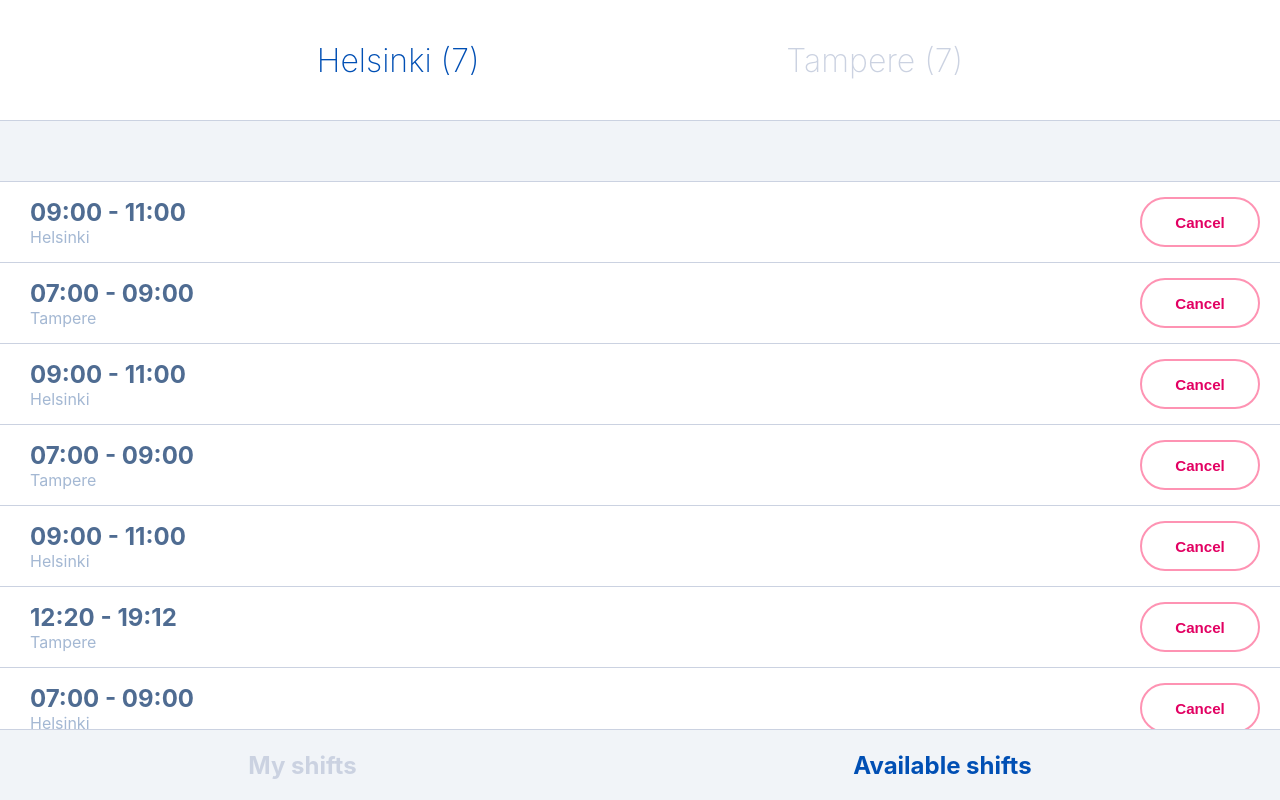
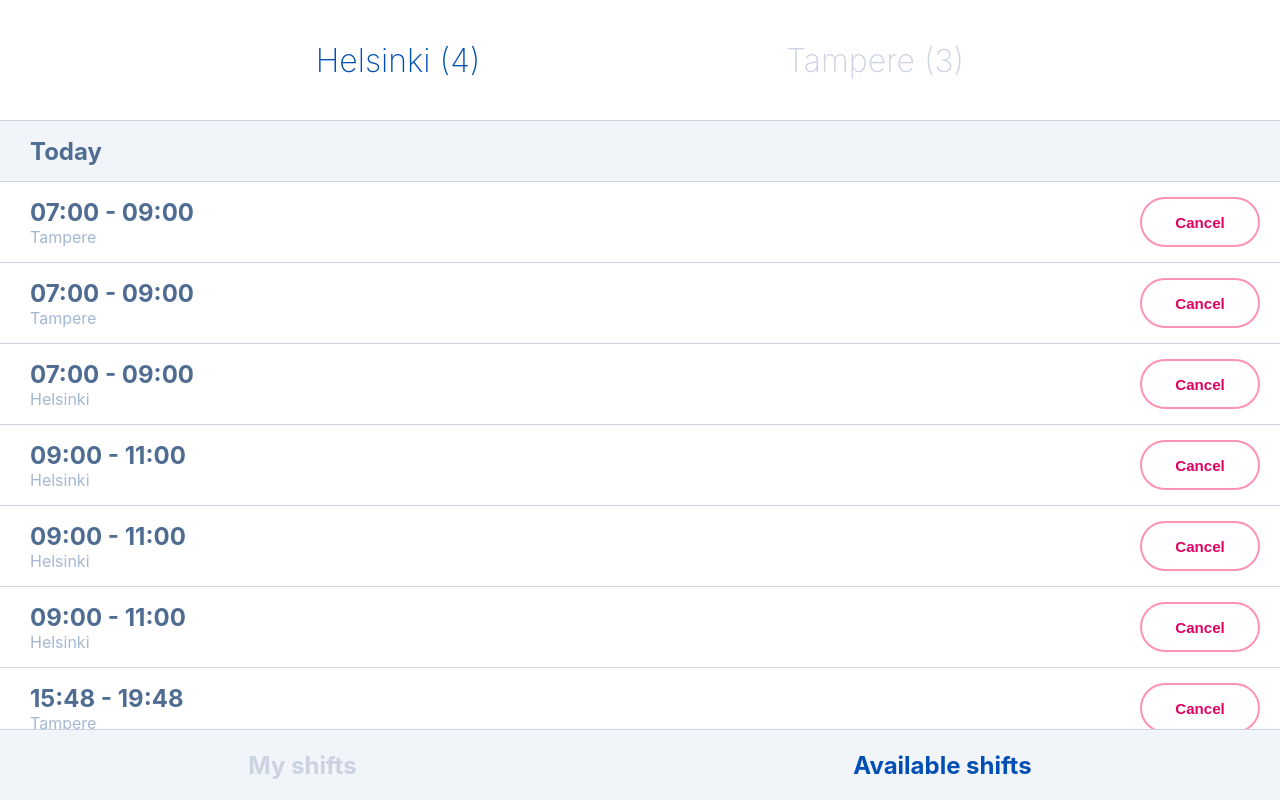
Before and after one commit to kaechesbord/tasks-app, a React (Create React App) app: page /available-shifts in a window 1280 px wide. Shown: the top 800 px of the page. Built offline with nearby package versions, Linux system fonts and the light colour scheme.

Commit message:
more added

```diff
--- a/src/App.js
+++ b/src/App.js
@@ -35,7 +35,6 @@ const App = () => {
     <div className="app-container">
       <div className="content-container">
         {mockData.map((data, index) => (
-
           <div key={index}>
             <Header date={data.date} shifts={shifts} time={data.time} showElement={show} />
             <Tab date={data.date} started={false} />
--- a/src/components/Filter.js
+++ b/src/components/Filter.js
@@ -1,25 +1,26 @@
-import React, {  useState } from "react";
-import { Link } from "react-router-dom";
-import './Filter.css'
-import { mockDataTime } from "./Tab";
+import React, { useState } from "react";
+import "./Filter.css";
 
-const Filter = ({ locations }) => {
+const Filter = ({ locations, onSelectLocation }) => {
   const uniqueLocations = Array.from(new Set(locations.map((obj) => obj.area)));
   const [activeLink, setActiveLink] = useState(uniqueLocations[0]);
 
-  const checkLocation = (location) => {
+  const handleLinkClick = (location) => {
     setActiveLink(location);
-  }
+    onSelectLocation(location);
+  };
 
   return (
     <div className="contain">
       <div className="places">
         {uniqueLocations.map((location, index) => (
-          <Link to={location} key={index} style={{ textDecoration: 'none' }}>
-            <h1 className={activeLink === location ? "activeLink" : "inactive"} onClick={() => checkLocation(location)}>
-              {`${location} (${mockDataTime.length})`}
-            </h1>
-          </Link>
+          <h1
+            key={index}
+            className={activeLink === location ? "activeLink" : "inactive"}
+            onClick={() => handleLinkClick(location)}
+          >
+            {`${location} (${locations.filter((item) => item.area === location).length})`}
+          </h1>
         ))}
       </div>
     </div>
--- a/src/components/Footer.css
+++ b/src/components/Footer.css
@@ -14,15 +14,14 @@
     text-decoration: none;
   }
 
-  .activeLink,
-  .Link {
+  .activeLink1{
     color: #004FB4;
     text-decoration: none;
-    font-weight: 200;
+    font-weight: 100 !important;
   }
 
-  .inactive{
+  .inactive1{
     color: #CBD2E1;
     text-decoration: none;
-    font-weight:200;
+    font-weight:200 !important;
   }
--- a/src/components/SecondScreen.js
+++ b/src/components/SecondScreen.js
@@ -1,16 +1,35 @@
-import React from "react";
-import Footer from "./Footer";
+import React, { useState } from "react";
 import Filter from "./Filter";
 import Header from "./Header";
+import TabContainer from "./Tab";
+import Footer from "./Footer";
 import { mockDataTime } from "./Tab";
-import Tab from "./Tab";
+import { mockData } from "../App";
 
 const SecondScreen = () => {
+  const [selectedLocation, setSelectedLocation] = useState(null);
+
+  const handleSelectLocation = (location) => {
+    setSelectedLocation(location);
+  };
+
+  const filteredTabs = mockDataTime.filter((tab) => tab.area === selectedLocation);
+
+
   return (
     <div>
-      <Filter locations={mockDataTime}/>
-      <Header />
-      <Tab />
+      <Filter
+        locations={mockDataTime}
+        onSelectLocation={handleSelectLocation}
+      />
+      {mockData.map((item, index) => {
+        return (
+          <div key={index}>
+            <Header date={item.date} />
+            <TabContainer location={filteredTabs} />
+          </div>
+        );
+      })}
       <Footer />
     </div>
   );
--- a/src/components/Tab.js
+++ b/src/components/Tab.js
@@ -45,8 +45,8 @@ export const mockDataTime = [
     id: "43738cf0-791b-4765-b7a4-491fd49ccf36",
     booked: true,
     area: "Tampere",
-    startTime: 1686054052000,
-    endTime: 1686078752000
+    startTime:  1686239322000,
+    endTime:  1686253722000,
   },
   {
     id: "c9d791c0-2a1d-4f20-8e4b-4e5f56f7b0e0",
@@ -54,7 +54,7 @@ export const mockDataTime = [
     area: "Helsinki",
     startTime: 1523602800000,
     endTime: 1523610000000,
-  }
+  },
 ];
 export function calculateTimeDuration() {
   let totalDuration = 0;
@@ -63,39 +63,30 @@ export function calculateTimeDuration() {
     const duration = item.endTime - item.startTime;
     totalDuration += duration;
   });
+
   return Math.round((totalDuration / 3600000) * 10) / 10;
 }
 
-const Tab = ({ startTime, endTime, location }) => {
+export const Tab = ({ id, startTime, endTime, location, onTabCancel }) => {
   const [isStarted, setStarted] = useState(false);
 
+  const calculateDateMatching = (shiftStart, shiftEnd) => {
+    const myDate = new Date().getTime();
+    const currentlyInShift = myDate - shiftStart > 0 && myDate - shiftEnd < 0;
+    currentlyInShift ? setStarted(true) : setStarted(false);
+  };
   const formattedStartTime = DateTime.fromMillis(startTime).toFormat("HH:mm");
   const formattedEndTime = DateTime.fromMillis(endTime).toFormat("HH:mm");
-  let currentTime = Date.now()
+
+  const handleCancel = () => {
+    onTabCancel(id);
+  };
 
   useEffect(() => {
     const startTimestamp = startTime.valueOf();
     const endTimestamp = endTime.valueOf();
-    let foundToday = false;
-
-    for (const data of mockData) {
-      if (currentDate.toMillis() === data.when.toMillis()) {
-        foundToday = true;
-        break; // Exit the current loop
-      }
-    }
-
-    if (!foundToday) {
-      return; // Exit the useEffect hook if no match is found
-    }
-
-    if (currentTime >= startTimestamp && currentTime <= endTimestamp) {
-      setStarted(true);
-    }
-  }, [startTime, endTime, currentTime, currentDate, mockData]);
-
-
-
+    calculateDateMatching(startTimestamp, endTimestamp);
+  }, [startTime, endTime]);
 
   return (
     <div>
@@ -107,7 +98,10 @@ const Tab = ({ startTime, endTime, location }) => {
           <h4 className="location">{location}</h4>
         </div>
         <div className="btn">
-          <button className={isStarted ? "btn-started" : "btn-notStarted"}>
+          <button
+            className={isStarted ? "btn-started" : "btn-notStarted"}
+            onClick={!isStarted ? handleCancel : null}
+          >
             Cancel
           </button>
         </div>
@@ -117,19 +111,34 @@ const Tab = ({ startTime, endTime, location }) => {
 };
 
 const TabContainer = () => {
+  const [tabs, setTabs] = useState([]);
+
+  useEffect(() => {
+    const sortedTabs = mockDataTime.sort((a, b) => a.startTime - b.startTime);
+    setTabs(sortedTabs);
+  }, []);
+
+  const handleTabCancel = (id) => {
+    const updatedTabs = tabs.filter((tab) => tab.id !== id);
+    setTabs(updatedTabs);
+  };
+
   return (
     <div>
-      {mockDataTime.map((shift) => (
+      {tabs.map((shift) => (
         <Tab
           key={shift.id}
+          id={shift.id}
           startTime={shift.startTime}
           endTime={shift.endTime}
           location={shift.area}
           started={shift.booked}
+          onTabCancel={handleTabCancel}
         />
       ))}
     </div>
   );
 };
 
+
 export default TabContainer;
--- a/src/index.js
+++ b/src/index.js
@@ -1,37 +1,23 @@
-import React from 'react';
-import ReactDOM from 'react-dom/client';
-import './index.css';
-import {
-  createBrowserRouter,
-  RouterProvider,
-} from "react-router-dom";
-import App from './App';
-import reportWebVitals from './reportWebVitals';
-import SecondScreen from './components/SecondScreen';
-import { mockDataTime } from './components/Tab';
+import React from "react";
+import ReactDOM from "react-dom/client";
+import "./index.css";
+import { createBrowserRouter, RouterProvider } from "react-router-dom";
+import App from "./App";
+import reportWebVitals from "./reportWebVitals";
+import SecondScreen from "./components/SecondScreen";
 
-const uniqueLocations = Array.from(new Set(mockDataTime.map((obj) => obj.area)));
-
-const routerConfig = uniqueLocations.map((location) => ({
-  path: `/available-shifts/${location}`,
-  element: <SecondScreen location = {location} />,
-}));
-
-routerConfig.push(
+const router = createBrowserRouter([
   {
-  path: "/",
-  element: <App/>,
+    path: "/",
+    element: <App />,
   },
   {
-    path:'available-shifts',
-    element:<SecondScreen/>
-  }
-);
+    path: "available-shifts",
+    element: <SecondScreen />,
+  },
+]);
 
-const router = createBrowserRouter(routerConfig);
-
-
-const root = ReactDOM.createRoot(document.getElementById('root'));
+const root = ReactDOM.createRoot(document.getElementById("root"));
 root.render(
   <React.StrictMode>
     <RouterProvider router={router} />
```
